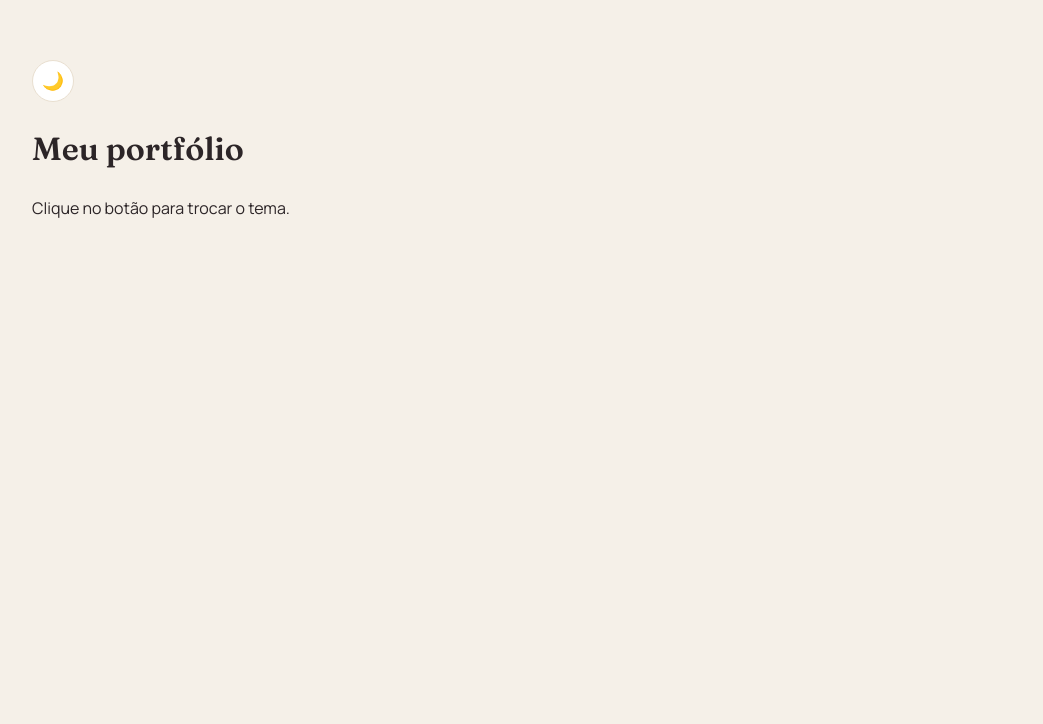
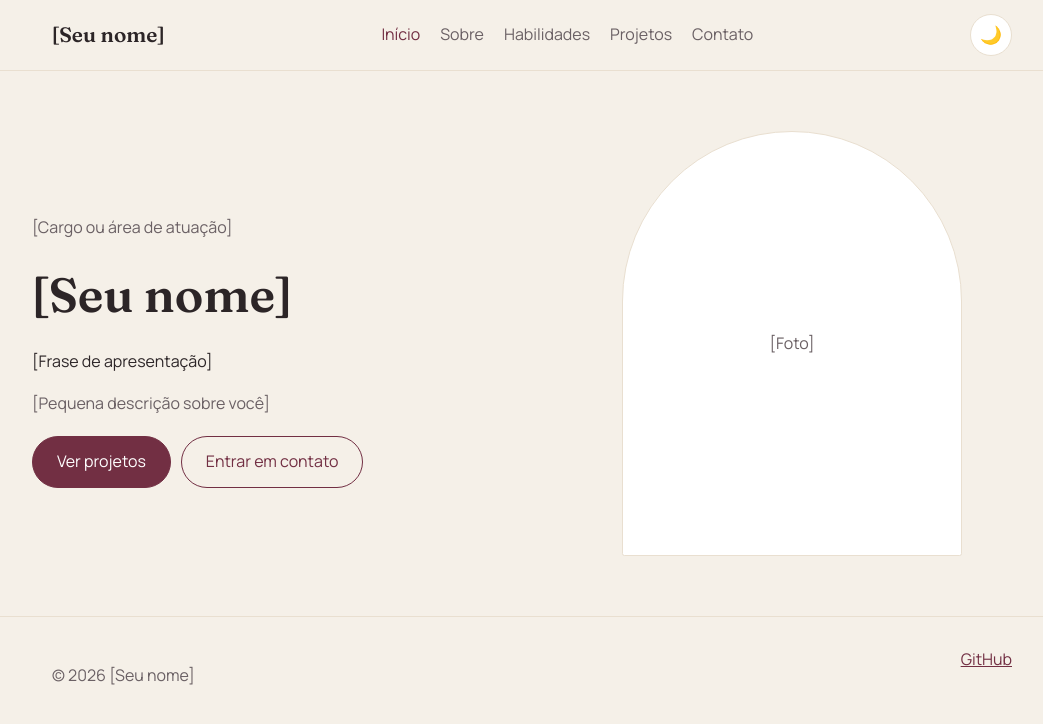
Before and after one commit to maribruz/Portifolio, a React (Vite) app: page / in a window 1280 px wide. Shown: the top 724 px of the page, without its empty margins (108-1151 px from the left). Built offline with nearby package versions, Linux system fonts and the light colour scheme.

Commit message:
feat: adiciona páginas e rotas com lazy loading

```diff
--- a/src/App.jsx
+++ b/src/App.jsx
@@ -1,11 +1,5 @@
-import ThemeToggle from './components/ui/ThemeToggle.jsx';
+import AppRoutes from './routes/AppRoutes.jsx';
 
 export default function App() {
-  return (
-    <div className="container section">
-      <ThemeToggle />
-      <h1>Meu portfólio</h1>
-      <p>Clique no botão para trocar o tema.</p>
-    </div>
-  );
+  return <AppRoutes />;
 }
--- a/src/main.jsx
+++ b/src/main.jsx
@@ -1,10 +1,13 @@
 import { createRoot } from 'react-dom/client';
+import { BrowserRouter } from 'react-router-dom';
 import { ThemeProvider } from './contexts/ThemeContext.jsx';
 import App from './App.jsx';
 import './styles/global.css';
 
 createRoot(document.getElementById('root')).render(
-  <ThemeProvider>
-    <App />
-  </ThemeProvider>,
+  <BrowserRouter>
+    <ThemeProvider>
+      <App />
+    </ThemeProvider>
+  </BrowserRouter>,
 );
--- /dev/null
+++ b/src/pages/About.jsx
@@ -0,0 +1,28 @@
+import { Link } from 'react-router-dom';
+import { siteConfig, orPlaceholder } from '../utils/siteConfig.js';
+
+export default function Home() {
+  return (
+    <section className="container section hero">
+      <div>
+        <p className="soft">{orPlaceholder(siteConfig.role, 'Cargo ou área de atuação')}</p>
+        <h1>{orPlaceholder(siteConfig.name, 'Seu nome')}</h1>
+        <p>{orPlaceholder(siteConfig.tagline, 'Frase de apresentação')}</p>
+        <p className="soft">{orPlaceholder(siteConfig.about, 'Pequena descrição sobre você')}</p>
+
+        <div className="hero-buttons">
+          <Link to="/projetos" className="btn">Ver projetos</Link>
+          <Link to="/contato" className="btn btn-outline">Entrar em contato</Link>
+        </div>
+      </div>
+
+      <div className="photo">
+        {siteConfig.photo ? (
+          <img src={siteConfig.photo} alt={`Foto de ${siteConfig.name}`} />
+        ) : (
+          <span className="soft">[Foto]</span>
+        )}
+      </div>
+    </section>
+  );
+}
--- /dev/null
+++ b/src/pages/Contact.jsx
@@ -0,0 +1,8 @@
+export default function Contact() {
+  return (
+    <section className="container section">
+      <h1>Contato</h1>
+      <p className="soft">O formulário será criado na Etapa 5.</p>
+    </section>
+  );
+}
--- /dev/null
+++ b/src/pages/Home.jsx
@@ -0,0 +1,28 @@
+import { Link } from 'react-router-dom';
+import { siteConfig, orPlaceholder } from '../utils/siteConfig.js';
+
+export default function Home() {
+  return (
+    <section className="container section hero">
+      <div>
+        <p className="soft">{orPlaceholder(siteConfig.role, 'Cargo ou área de atuação')}</p>
+        <h1>{orPlaceholder(siteConfig.name, 'Seu nome')}</h1>
+        <p>{orPlaceholder(siteConfig.tagline, 'Frase de apresentação')}</p>
+        <p className="soft">{orPlaceholder(siteConfig.about, 'Pequena descrição sobre você')}</p>
+
+        <div className="hero-buttons">
+          <Link to="/projetos" className="btn">Ver projetos</Link>
+          <Link to="/contato" className="btn btn-outline">Entrar em contato</Link>
+        </div>
+      </div>
+
+      <div className="photo">
+        {siteConfig.photo ? (
+          <img src={siteConfig.photo} alt={`Foto de ${siteConfig.name}`} />
+        ) : (
+          <span className="soft">[Foto]</span>
+        )}
+      </div>
+    </section>
+  );
+}
--- /dev/null
+++ b/src/pages/NotFound.jsx
@@ -0,0 +1,13 @@
+import { Link } from 'react-router-dom';
+
+export default function NotFound() {
+  return (
+    <section className="container section not-found">
+      <h1>404</h1>
+      <h2>Página não encontrada</h2>
+      <p className="soft">O endereço não existe ou foi movido.</p>
+      <br />
+      <Link to="/" className="btn">Voltar ao início</Link>
+    </section>
+  );
+}
--- /dev/null
+++ b/src/pages/ProjectDetail.jsx
@@ -0,0 +1,14 @@
+import { Link, useParams } from 'react-router-dom';
+
+export default function ProjectDetail() {
+  // Pega o nome do repositório que está no endereço (/projetos/nome)
+  const { repoName } = useParams();
+
+  return (
+    <section className="container section">
+      <h1>{repoName}</h1>
+      <p className="soft">Os detalhes virão do GitHub na Etapa 3.</p>
+      <Link to="/projetos">Voltar para projetos</Link>
+    </section>
+  );
+}
--- /dev/null
+++ b/src/pages/Projects.jsx
@@ -0,0 +1,8 @@
+export default function Projects() {
+  return (
+    <section className="container section">
+      <h1>Projetos</h1>
+      <p className="soft">Os projetos do GitHub serão carregados na Etapa 3.</p>
+    </section>
+  );
+}
--- /dev/null
+++ b/src/pages/Skills.jsx
@@ -0,0 +1,8 @@
+export default function Skills() {
+  return (
+    <section className="container section">
+      <h1>Habilidades</h1>
+      <p className="soft">Conteúdo será adicionado na Etapa 4.</p>
+    </section>
+  );
+}
--- /dev/null
+++ b/src/routes/AppRoutes.jsx
@@ -0,0 +1,30 @@
+import { lazy, Suspense } from 'react';
+import { Route, Routes } from 'react-router-dom';
+import Layout from '../components/layout/Layout.jsx';
+
+// lazy: cada página só é baixada quando a pessoa entra nela (melhora a performance)
+const Home = lazy(() => import('../pages/Home.jsx'));
+const About = lazy(() => import('../pages/About.jsx'));
+const Skills = lazy(() => import('../pages/Skills.jsx'));
+const Projects = lazy(() => import('../pages/Projects.jsx'));
+const ProjectDetail = lazy(() => import('../pages/ProjectDetail.jsx'));
+const Contact = lazy(() => import('../pages/Contact.jsx'));
+const NotFound = lazy(() => import('../pages/NotFound.jsx'));
+
+export default function AppRoutes() {
+  return (
+    <Suspense fallback={<p className="container section">Carregando...</p>}>
+      <Routes>
+        <Route element={<Layout />}>
+          <Route path="/" element={<Home />} />
+          <Route path="/sobre" element={<About />} />
+          <Route path="/habilidades" element={<Skills />} />
+          <Route path="/projetos" element={<Projects />} />
+          <Route path="/projetos/:repoName" element={<ProjectDetail />} />
+          <Route path="/contato" element={<Contact />} />
+          <Route path="*" element={<NotFound />} />
+        </Route>
+      </Routes>
+    </Suspense>
+  );
+}
```
